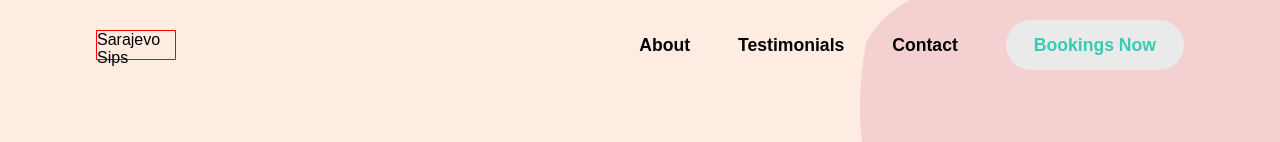
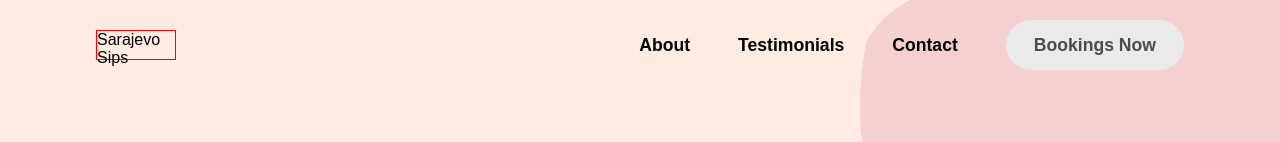
Before and after one commit to stevoPeric/Pubcrawl, a React (Create React App) app: page / in a window 1280 px wide. In both pictures the pointer is over the button "Bookings Now". Shown: the top 142 px of the page. Built offline with nearby package versions, Linux system fonts and the light colour scheme.

Commit message:
change a color

```diff
--- a/src/App.css
+++ b/src/App.css
@@ -12,7 +12,7 @@ img {
 }
 button {
   &:hover {
-    color: #37ccb4;
+    color: #4c4c4c;
   }
 }
 a {
```
